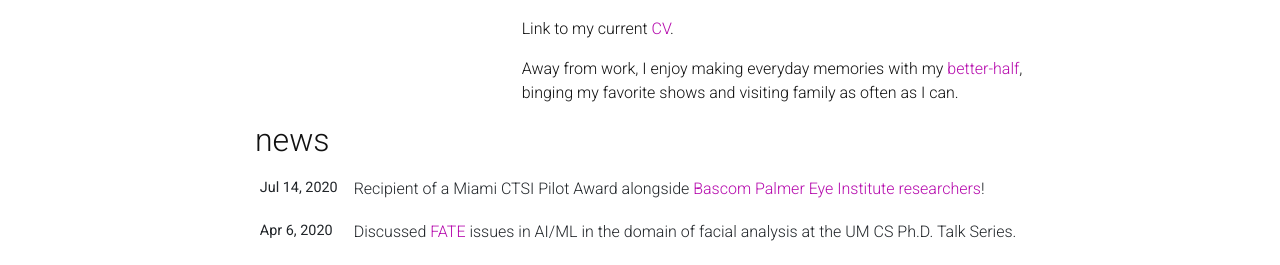
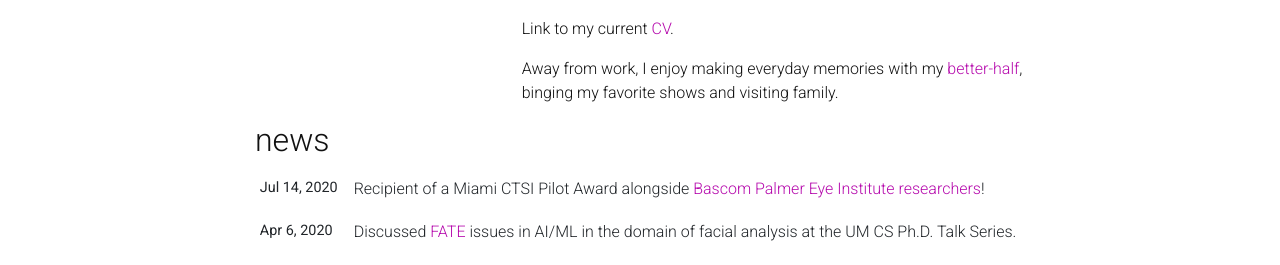
Before and after one commit to rkdass/rkdass.github.io, a Jekyll site: the page built from _pages/about.md, in a window 1280 px wide and 993 px high. Shown: the part 495-760 px from the top of the window. Built offline with Jekyll 4.4.1, drawn with Linux system fonts in a browser that asks for light colours; nearby versions of some CDN libraries; a style sheet for code colours, icons or effects is not loaded.

Commit message:
minor change with last line in about page

```diff
--- a/_pages/about.md
+++ b/_pages/about.md
@@ -22,7 +22,7 @@ Prior to building deep learning models, my background was in Theoretical Physics
 
 Link to my current [CV](assets/pdf/rkd_cv_26Jul20.pdf){:target="\_blank"}.
 
-Away from work, I enjoy making everyday memories with my [better-half](https://sdutta-41.github.io){:target="\_blank"}, binging my favorite shows and visiting family as often as I can.
+Away from work, I enjoy making everyday memories with my [better-half](https://sdutta-41.github.io){:target="\_blank"}, binging my favorite shows and visiting family.
 
 <!-- Put your address / P.O. box / other info right below your picture. You can also disable any these elements by editing `profile` property of the YAML header of your `_pages/about.md`. Edit `_bibliography/papers.bib` and Jekyll will render your [publications page](/al-folio/publications/) automatically. -->
 
```
